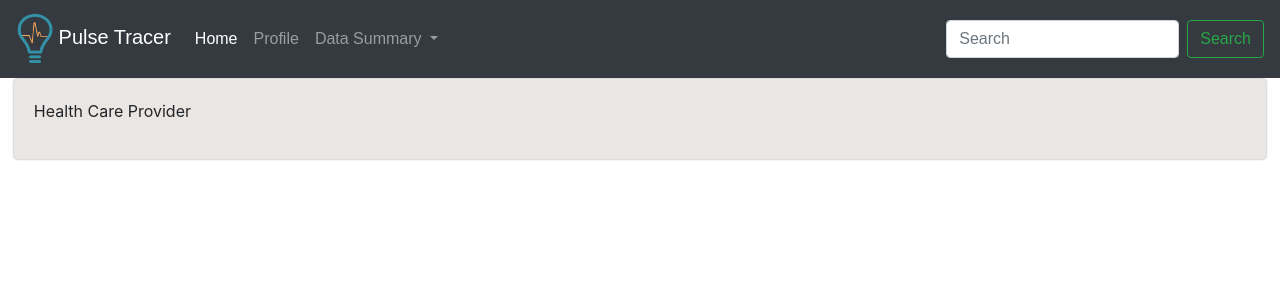
After one commit to brittanyhewitson/pulse_tracer, a Django app: page /pulse_tracer/health_care_provider/ in a window 1280 px wide. The commit adds this page. Shown: the top 300 px of the page. Run offline with Django 3.2, Linux system fonts and the light colour scheme; some libraries are stand-ins or nearby versions.

Commit message:
added base view

```diff
--- a/software/spectrum_metrics/pulse_tracer/static/css/style.css
+++ b/software/spectrum_metrics/pulse_tracer/static/css/style.css
@@ -0,0 +1,60 @@
+/*
+body {
+    background-color: #ADEFF6;
+}*/
+
+.navbar-expand-lg {
+    /*background-color: #DEFCFF;*/
+    font-family: 'Lato-light', sans-serif;
+
+}
+
+/*
+.navbar.navbar-expand-lg a{
+    color: #E3EAEA;
+    font-family: 'Lato-light', sans-serif;
+}
+*/
+
+/*
+.navbar-brand {
+    float: left;
+    color: white;
+}
+
+.navbar-brand a {
+    color: blue;
+}
+
+.navbar.navbar-expand-lg a{
+    color: #E3EAEA;
+    font-family: 'Lato-light', sans-serif;
+}
+
+.navbar.navbar-expand-lg li a{
+    color: #E3EAEA;
+    font-family: 'Lato-light', sans-serif;
+}
+
+.navbar-toggler-icon {
+    color: #E3EAEA;
+}
+*/
+
+div.container {
+    /*border: medium none !important;*/
+    float: center;
+    border: 1px solid #DCDCDC;
+    margin: auto;
+    min-width: 98%;
+    padding: 20px;
+    padding-top: 20px;
+    width: 98%;
+    background-color: #EAE6E3;
+    border-radius: 5px;
+    box-shadow: 0 0 2px #DCDCDC;
+}
+
+.navbar.navbar-expand-lg.navbar-dark {
+    position: sticky;
+}
--- a/software/spectrum_metrics/pulse_tracer/urls.py
+++ b/software/spectrum_metrics/pulse_tracer/urls.py
@@ -5,4 +5,5 @@ from . import views
 urlpatterns = [
 	path('', views.IndexView.as_view(), name='index'),
 	path('data_summary/', views.DataSummaryView.as_view(), name='data_summary'),
+	path('health_care_provider/', views.HealthCareProviderDetail.as_view(), name='health_care_provider'),
 ]
--- a/software/spectrum_metrics/pulse_tracer/views.py
+++ b/software/spectrum_metrics/pulse_tracer/views.py
@@ -16,3 +16,11 @@ class DataSummaryView(generic.TemplateView):
     def get(self, request, **kwargs):
         context = {}
         return render(request, self.template_name, context)
+
+
+class HealthCareProviderDetail(generic.TemplateView):
+    template_name = 'pulse_tracer/health_care_provider_detail.html'
+
+    def get(self, request, **kwargs):
+        context = {}
+        return render(request, self.template_name, context)
--- a/software/spectrum_metrics/templates/pulse_tracer/base_view.html
+++ b/software/spectrum_metrics/templates/pulse_tracer/base_view.html
@@ -3,20 +3,72 @@
     <head>
         <meta charset="utf-8">
         <meta name="viewport" content="width=device-width, initial-scale=1, shrink-to-fit=no">
+        <!--
+        <script src="https://ajax.googleapis.com/ajax/libs/jquery/3.4.1/jquery.min.js"></script>
         <link rel="stylesheet" href="https://maxcdn.bootstrapcdn.com/bootstrap/4.0.0/css/bootstrap.min.css" integrity="sha384-Gn5384xqQ1aoWXA+058RXPxPg6fy4IWvTNh0E263XmFcJlSAwiGgFAW/dAiS6JXm" crossorigin="anonymous">
-        <script src="https://maxcdn.bootstrapcdn.com/bootstrap/4.0.0/js/bootstrap.min.js" integrity="sha384-JZR6Spejh4U02d8jOt6vLEHfe/JQGiRRSQQxSfFWpi1MquVdAyjUar5+76PVCmYl" crossorigin="anonymous"></script>
         <link rel="stylesheet" href="https://www.w3schools.com/w3css/4/w3.css">
-        <script src="https://code.jquery.com/jquery-3.2.1.slim.min.js" integrity="sha384-KJ3o2DKtIkvYIK3UENzmM7KCkRr/rE9/Qpg6aAZGJwFDMVNA/GpGFF93hXpG5KkN" crossorigin="anonymous"></script>
+        -->
+        <!--<script src="https://maxcdn.bootstrapcdn.com/bootstrap/4.0.0/js/bootstrap.min.js" integrity="sha384-JZR6Spejh4U02d8jOt6vLEHfe/JQGiRRSQQxSfFWpi1MquVdAyjUar5+76PVCmYl" crossorigin="anonymous"></script>-->
+        <!--<script src="https://code.jquery.com/jquery-3.2.1.slim.min.js" integrity="sha384-KJ3o2DKtIkvYIK3UENzmM7KCkRr/rE9/Qpg6aAZGJwFDMVNA/GpGFF93hXpG5KkN" crossorigin="anonymous"></script>-->
+
+        <!--
         <script src="https://cdnjs.cloudflare.com/ajax/libs/popper.js/1.12.9/umd/popper.min.js" integrity="sha384-ApNbgh9B+Y1QKtv3Rn7W3mgPxhU9K/ScQsAP7hUibX39j7fakFPskvXusvfa0b4Q" crossorigin="anonymous"></script>
-        <script src="https://ajax.googleapis.com/ajax/libs/jquery/3.4.0/jquery.min.js"></script>
+        -->
+        <link rel="stylesheet" href="https://maxcdn.bootstrapcdn.com/bootstrap/4.0.0/css/bootstrap.min.css" integrity="sha384-Gn5384xqQ1aoWXA+058RXPxPg6fy4IWvTNh0E263XmFcJlSAwiGgFAW/dAiS6JXm" crossorigin="anonymous">
         <!-- Font -->
         <link href="https://fonts.googleapis.com/css?family=Roboto&display=swap" rel="stylesheet">
+        <link href="https://fonts.googleapis.com/css?family=Lato&display=swap" rel="stylesheet">
         <title>Pulse Tracer</title>
         <link rel="stylesheet" href="{% static 'css/style.css' %}">
     </head>
     <body>
+        <nav class="navbar navbar-expand-lg navbar-dark bg-dark">
+            <a class="navbar-brand" href="#">
+                <img src="{% static 'bulb.png'%}" width="37" height="52" alt="">
+                Pulse Tracer
+            </a>
+
+            <button class="navbar-toggler" type="button" data-toggle="collapse" data-target="#navbarSupportedContent" aria-controls="navbarSupportedContent" aria-expanded="false" aria-label="Toggle navigation">
+            <span class="navbar-toggler-icon"></span>
+            </button>
+
+            <div class="collapse navbar-collapse" id="navbarSupportedContent">
+            <ul class="navbar-nav mr-auto">
+                <li class="nav-item active">
+                <a class="nav-link" href="#">Home <span class="sr-only">(current)</span></a>
+                </li>
+                <li class="nav-item">
+                <a class="nav-link" href="#">Profile</a>
+                </li>
+                <li class="nav-item dropdown">
+                <a class="nav-link dropdown-toggle" href="#" id="navbarDropdown" role="button" data-toggle="dropdown" aria-haspopup="true" aria-expanded="false">
+                    Data Summary
+                </a>
+                <div class="dropdown-menu" aria-labelledby="navbarDropdown">
+                    <a class="dropdown-item" href="#">Action</a>
+                    <a class="dropdown-item" href="#">Another action</a>
+                    <div class="dropdown-divider"></div>
+                    <a class="dropdown-item" href="#">Something else here</a>
+                </div>
+                </li>
+                <!--
+                <li class="nav-item">
+                <a class="nav-link disabled" href="#">Disabled</a>
+                </li>
+                -->
+            </ul>
+            <form class="form-inline my-2 my-lg-0">
+                <input class="form-control mr-sm-2" type="search" placeholder="Search" aria-label="Search">
+                <button class="btn btn-outline-success my-2 my-sm-0" type="submit">Search</button>
+            </form>
+            </div>
+        </nav>
+
         {% block content %}
         {% endblock %}
+        <script src="https://code.jquery.com/jquery-3.2.1.slim.min.js" integrity="sha384-KJ3o2DKtIkvYIK3UENzmM7KCkRr/rE9/Qpg6aAZGJwFDMVNA/GpGFF93hXpG5KkN" crossorigin="anonymous"></script>
+        <script src="https://cdnjs.cloudflare.com/ajax/libs/popper.js/1.12.9/umd/popper.min.js" integrity="sha384-ApNbgh9B+Y1QKtv3Rn7W3mgPxhU9K/ScQsAP7hUibX39j7fakFPskvXusvfa0b4Q" crossorigin="anonymous"></script>
+        <script src="https://maxcdn.bootstrapcdn.com/bootstrap/4.0.0/js/bootstrap.min.js" integrity="sha384-JZR6Spejh4U02d8jOt6vLEHfe/JQGiRRSQQxSfFWpi1MquVdAyjUar5+76PVCmYl" crossorigin="anonymous"></script>
     </body>
     <script type="text/javascript" src="https://cdnjs.cloudflare.com/ajax/libs/Chart.js/2.7.3/Chart.bundle.min.js"></script>
     {% block scripts %}
--- /dev/null
+++ b/software/spectrum_metrics/templates/pulse_tracer/health_care_provider_detail.html
@@ -0,0 +1,6 @@
+{% extends 'pulse_tracer/base_view.html' %}
+{% block content %}
+    <div class="container">
+        <p>Health Care Provider</p>
+    </div>
+{% endblock %}
--- a/software/templates.py
+++ b/software/templates.py
@@ -5,7 +5,8 @@ import pytz
 LOGGING_FORMAT = "%(asctime)s - %(levelname)s - %(message)s"
 TIMEZONE = pytz.timezone("Canada/Pacific")
 SOFTWARE_DIR = os.environ.get("PULSE_TRACER_SOFTWARE_DIR")
-PI_IP = "192.168.1.87"
+#PI_IP = "192.168.1.87"
+PI_IP = "142.58.160.36"
 
 # Choices and Lists
 LOCATION_ID_CHOICES = [
```
Also changed, not shown: software/spectrum_metrics/pulse_tracer/static/bulb.png (added).
